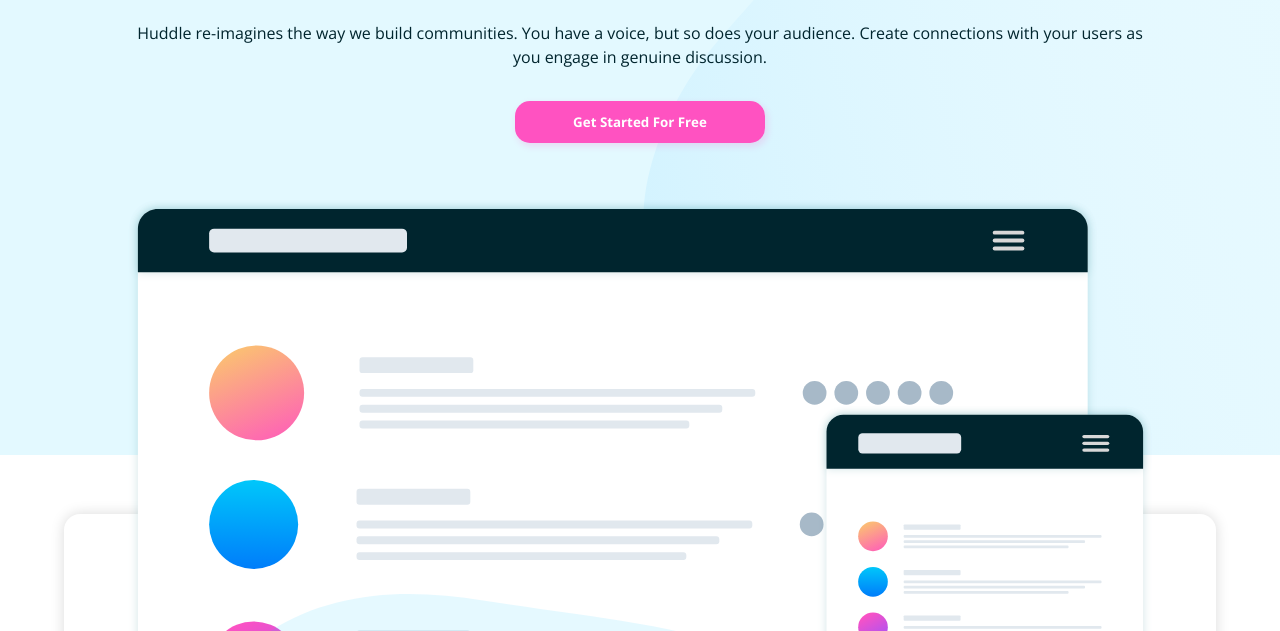
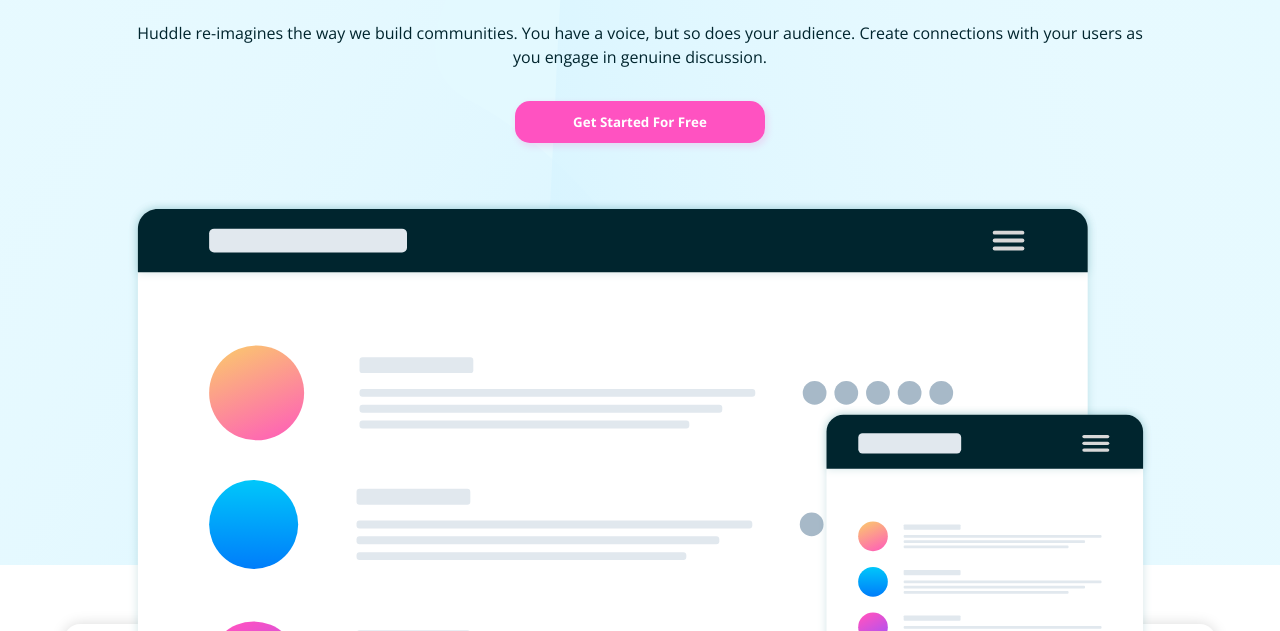
Before and after one commit to DJaye33/huddle_landing, a plain HTML site: page index.html in a window 1280 px wide. Shown: the part 169-800 px from the top of the page. Drawn offline with nearby package versions, Linux system fonts and the light colour scheme.

Commit message:
fixed header positioning

```diff
--- a/sass/styles.sass
+++ b/sass/styles.sass
@@ -75,11 +75,10 @@ span
 .header
     background-color:  #e3f9ff
     background-image: url("/images/bg-hero-mobile.svg")
-    background-position: center
+    background-repeat: no-repeat
     background-size: cover
-    background-repeat: no-repeat
-    height: 78vh
     margin-bottom: 5.9rem
+    padding-bottom: 5rem
 
 .header__navbar
     display: flex
```
Also changed, not shown: css/styles.css, 1 other file.
